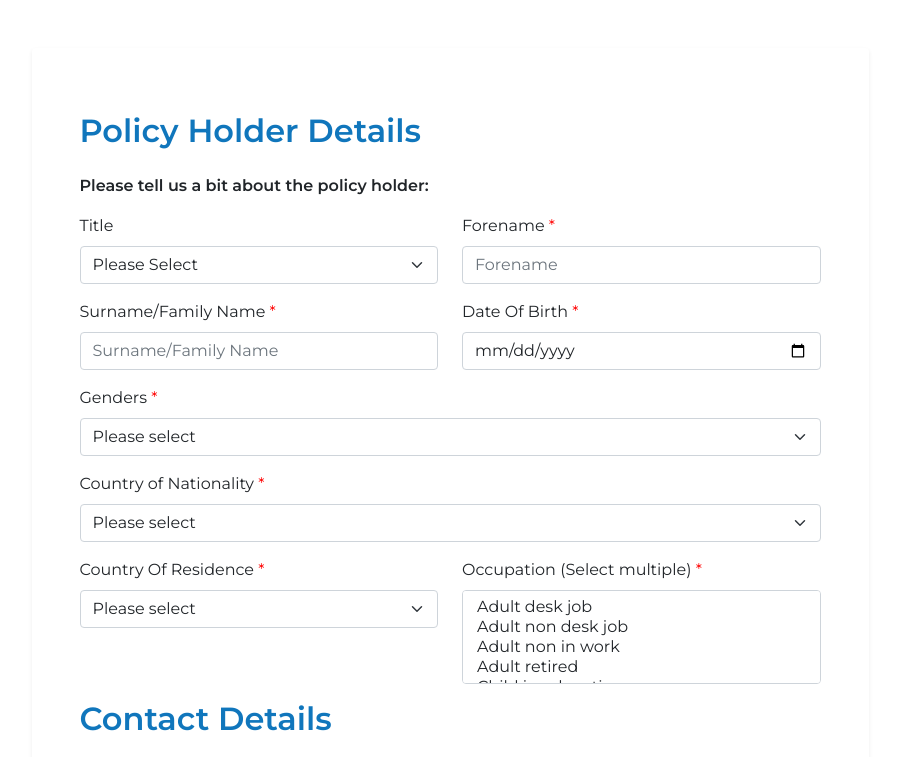
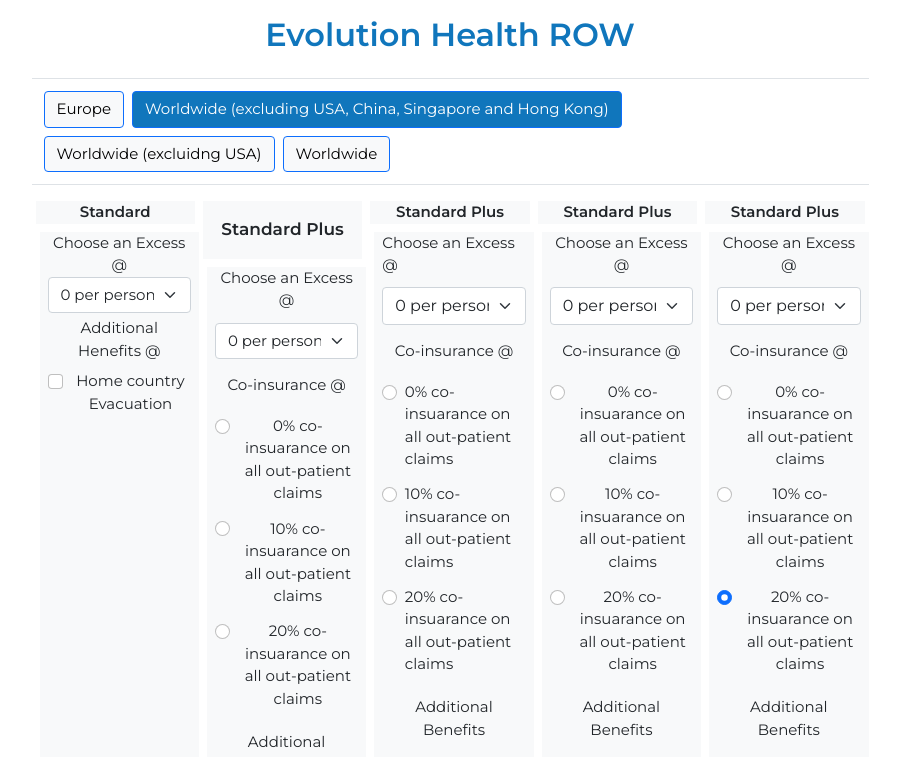
Before and after one commit to ddhiencmc/morgan-vue, a Vue app: page / in a window 1280 px wide. Shown: the top 757 px of the page, without its empty margins (190-1090 px from the left). Built offline with nearby package versions, Linux system fonts and the light colour scheme.

Commit message:
update EvolutionMatch

```diff
--- a/public/assets/custom-style.css
+++ b/public/assets/custom-style.css
@@ -13,3 +13,11 @@
 .step-hidden {
   visibility: hidden;
 }
+
+.fs-15px {
+  font-size: 15px !important;
+}
+
+.fs-17px {
+  font-size: 17px !important;
+}
--- a/src/components/SelectQuote/EvolutionHealthPackage.vue
+++ b/src/components/SelectQuote/EvolutionHealthPackage.vue
@@ -7,37 +7,42 @@
       <!-- header -->
       <div class="Form border-top border-bottom">
         <div class="m-2">
-          <button class="btn btn-light border-primary ml-1 m-1">
+          <button class="btn btn-light border-primary ml-1 m-1 fs-15px">
             Europe
           </button>
 
-          <button class="btn btn-primary border-primary m-1">
+          <button class="btn btn-primary border-primary m-1 fs-15px">
             Worldwide (excluding USA, China, Singapore and Hong Kong)
           </button>
 
-          <button class="btn btn-light border-primary m-1">
+          <button class="btn btn-light border-primary m-1 fs-15px">
             Worldwide (excluidng USA)
           </button>
 
-          <button class="btn btn-light border-primary mr-1 m-1">
+          <button class="btn btn-light border-primary mr-1 m-1 fs-15px">
             Worldwide
           </button>
         </div>
       </div>
 
-      <div class="d-flex justify-content-between">
+      <div class="d-flex justify-content-between fs-15px">
         <!-- package -->
         <div class="mx-1 w-20">
           <!-- title -->
-          <div class="container bg-light mt-3 mb-2 text-center">
+          <div class="container bg-light mt-3 mb-2 text-center ">
             <strong>Standard</strong>
           </div>
 
           <!-- body -->
-          <div class="container bg-light m-1 text-center px-2 h-100 d-flex flex-column justify-content-between pb-3">
+          <div
+            class="container bg-light m-1 text-center px-2 h-100 d-flex flex-column justify-content-between pb-3"
+          >
             <div>
               <div>Choose an Excess @</div>
-                <select class="form-select mb-2" aria-label="Default select example">
+              <select
+                class="form-select mb-1 fs-15px"
+                aria-label="Default select example"
+              >
                 <option selected>0 per person per</option>
                 <option value="1">One</option>
                 <option value="2">Two</option>
@@ -47,7 +52,12 @@
               <div class="mb-2">Additional Henefits @</div>
 
               <div class="form-check">
-                      <input class="form-check-input" type="checkbox" value="" id="flexCheckDefault">
+                <input
+                  class="form-check-input"
+                  type="checkbox"
+                  value=""
+                  id="flexCheckDefault"
+                />
                 <label class="form-check-label" for="flexCheckDefault">
                   Home country Evacuation
                 </label>
@@ -69,15 +79,20 @@
         <!-- package -->
         <div class="mx-1 w-20">
           <!-- title -->
-            <div class="container bg-light mt-3 mb-2 text-center">
+          <div class="container bg-light py-3 mt-3 mb-2 text-center fs-17px ">
             <strong>Standard Plus</strong>
           </div>
 
           <!-- body -->
-            <div class="container bg-light m-1 text-center px-2 h-100 d-flex flex-column justify-content-between pb-3">
-                <div>Choose an Excess @ </div>
+          <div
+            class="container bg-light m-1 text-center px-2 h-100 d-flex flex-column justify-content-between pb-3"
+          >
+            <div>Choose an Excess @</div>
 
-                <select class="form-select mb-1" aria-label="Default select example">
+            <select
+              class="form-select mb-1 fs-15px"
+              aria-label="Default select example"
+            >
               <option selected>0 per person per</option>
               <option value="1">One</option>
               <option value="2">Two</option>
@@ -88,33 +103,141 @@
 
             <!-- radio -->
             <div class="form-check">
-                    <input class="form-check-input" type="radio" name="flexRadioDefault" id="flexRadioDefault1">
+              <input
+                class="form-check-input"
+                type="radio"
+                name="flexRadioDefault"
+                id="flexRadioDefault1"
+              />
               <label class="form-check-label" for="flexRadioDefault1">
-                      0% co-insuarance  on all out-patient claims
+                0% co-insuarance on all out-patient claims
               </label>
             </div>
             <div class="form-check">
-                    <input class="form-check-input" type="radio" name="flexRadioDefault" id="flexRadioDefault2" checked>
+              <input
+                class="form-check-input"
+                type="radio"
+                name="flexRadioDefault"
+                id="flexRadioDefault2"
+                checked
+              />
               <label class="form-check-label" for="flexRadioDefault2">
-                        10% co-insuarance  on all out-patient claims
+                10% co-insuarance on all out-patient claims
               </label>
             </div>
             <div class="form-check">
-                    <input class="form-check-input" type="radio" name="flexRadioDefault" id="flexRadioDefault3" checked>
+              <input
+                class="form-check-input"
+                type="radio"
+                name="flexRadioDefault"
+                id="flexRadioDefault3"
+                checked
+              />
               <label class="form-check-label" for="flexRadioDefault3">
-                        20% co-insuarance  on all out-patient claims
+                20% co-insuarance on all out-patient claims
               </label>
             </div>
 
             <div class="my-2 text-center">Additional Benefits</div>
 
             <div class="form-check">
-                    <input class="form-check-input" type="checkbox" value="" id="flexCheckDefault">
+              <input
+                class="form-check-input"
+                type="checkbox"
+                value=""
+                id="flexCheckDefault"
+              />
               <label class="form-check-label" for="flexCheckDefault">
                 Home country Evacuation
               </label>
             </div>
 
+            <!-- body3 -->
+            <select class="form-select" aria-label="Default select example">
+              <option selected>Select package</option>
+              <option value="1">Monthly: 174.68$</option>
+              <option value="2">Quarterly: 509.48$</option>
+              <option value="3">Semi-Annual: 1009.26$</option>
+              <option value="4">Annual: 1940.88$</option>
+            </select>
+          </div>
+        </div>
+
+        <!-- package -->
+        <div class="mx-1 w-20">
+          <!-- title -->
+          <div class="container bg-light mt-3 mb-2 text-center">
+            <strong class="">Standard Plus</strong>
+          </div>
+
+          <!-- body -->
+          <div
+            class="container bg-light m-1 px-2 h-100 d-flex flex-column justify-content-between pb-3"
+          >
+            <div>Choose an Excess @</div>
+
+            <select
+              class="form-select mb-1"
+              aria-label="Default select example"
+            >
+              <option selected>0 per person per</option>
+              <option value="1">One</option>
+              <option value="2">Two</option>
+              <option value="3">Three</option>
+            </select>
+
+            <div class="mb-2 text-center">Co-insurance @</div>
+
+            <!-- radio -->
+            <div class="form-check">
+              <input
+                class="form-check-input"
+                type="radio"
+                name="flexRadioDefault"
+                id="flexRadioDefault1"
+              />
+              <label class="form-check-label" for="flexRadioDefault1">
+                0% co-insuarance on all out-patient claims
+              </label>
+            </div>
+            <div class="form-check">
+              <input
+                class="form-check-input"
+                type="radio"
+                name="flexRadioDefault"
+                id="flexRadioDefault2"
+                checked
+              />
+              <label class="form-check-label" for="flexRadioDefault2">
+                10% co-insuarance on all out-patient claims
+              </label>
+            </div>
+            <div class="form-check">
+              <input
+                class="form-check-input"
+                type="radio"
+                name="flexRadioDefault"
+                id="flexRadioDefault3"
+                checked
+              />
+              <label class="form-check-label" for="flexRadioDefault3">
+                20% co-insuarance on all out-patient claims
+              </label>
+            </div>
+
+            <div class="my-2 text-center">Additional Benefits</div>
+
+            <div class="form-check">
+              <input
+                class="form-check-input"
+                type="checkbox"
+                value=""
+                id="flexCheckDefault"
+              />
+              <label class="form-check-label" for="flexCheckDefault">
+                Home country Evacuation
+              </label>
+            </div>
 
             <!-- body3 -->
             <select class="form-select" aria-label="Default select example">
@@ -135,10 +258,15 @@
           </div>
 
           <!-- body -->
-            <div class="container bg-light m-1 text-center px-2 h-100 d-flex flex-column justify-content-between pb-3">
+          <div
+            class="container bg-light m-1 text-center px-2 h-100 d-flex flex-column justify-content-between pb-3"
+          >
             <div>Choose an Excess @</div>
 
-                <select class="form-select mb-1" aria-label="Default select example">
+            <select
+              class="form-select mb-1"
+              aria-label="Default select example"
+            >
               <option selected>0 per person per</option>
               <option value="1">One</option>
               <option value="2">Two</option>
@@ -149,33 +277,54 @@
 
             <!-- radio -->
             <div class="form-check">
-                    <input class="form-check-input" type="radio" name="flexRadioDefault" id="flexRadioDefault1">
+              <input
+                class="form-check-input"
+                type="radio"
+                name="flexRadioDefault"
+                id="flexRadioDefault1"
+              />
               <label class="form-check-label" for="flexRadioDefault1">
-                      0% co-insuarance  on all out-patient claims
+                0% co-insuarance on all out-patient claims
               </label>
             </div>
             <div class="form-check">
-                    <input class="form-check-input" type="radio" name="flexRadioDefault" id="flexRadioDefault2" checked>
+              <input
+                class="form-check-input"
+                type="radio"
+                name="flexRadioDefault"
+                id="flexRadioDefault2"
+                checked
+              />
               <label class="form-check-label" for="flexRadioDefault2">
-                        10% co-insuarance  on all out-patient claims
+                10% co-insuarance on all out-patient claims
               </label>
             </div>
             <div class="form-check">
-                    <input class="form-check-input" type="radio" name="flexRadioDefault" id="flexRadioDefault3" checked>
+              <input
+                class="form-check-input"
+                type="radio"
+                name="flexRadioDefault"
+                id="flexRadioDefault3"
+                checked
+              />
               <label class="form-check-label" for="flexRadioDefault3">
-                        20% co-insuarance  on all out-patient claims
+                20% co-insuarance on all out-patient claims
               </label>
             </div>
 
             <div class="my-2 text-center">Additional Benefits</div>
 
             <div class="form-check">
-                    <input class="form-check-input" type="checkbox" value="" id="flexCheckDefault">
+              <input
+                class="form-check-input"
+                type="checkbox"
+                value=""
+                id="flexCheckDefault"
+              />
               <label class="form-check-label" for="flexCheckDefault">
                 Home country Evacuation
               </label>
             </div>
-
 
             <!-- body3 -->
             <select class="form-select" aria-label="Default select example">
@@ -196,10 +345,15 @@
           </div>
 
           <!-- body -->
-            <div class="container bg-light m-1 text-center px-2 h-100 d-flex flex-column justify-content-between pb-3">
-                <div>Choose an Excess @ </div>
+          <div
+            class="container bg-light m-1 text-center px-2 h-100 d-flex flex-column justify-content-between pb-3"
+          >
+            <div>Choose an Excess @</div>
 
-                <select class="form-select mb-1" aria-label="Default select example">
+            <select
+              class="form-select mb-1"
+              aria-label="Default select example"
+            >
               <option selected>0 per person per</option>
               <option value="1">One</option>
               <option value="2">Two</option>
@@ -210,33 +364,54 @@
 
             <!-- radio -->
             <div class="form-check">
-                    <input class="form-check-input" type="radio" name="flexRadioDefault" id="flexRadioDefault1">
+              <input
+                class="form-check-input"
+                type="radio"
+                name="flexRadioDefault"
+                id="flexRadioDefault1"
+              />
               <label class="form-check-label" for="flexRadioDefault1">
-                      0% co-insuarance  on all out-patient claims
+                0% co-insuarance on all out-patient claims
               </label>
             </div>
             <div class="form-check">
-                    <input class="form-check-input" type="radio" name="flexRadioDefault" id="flexRadioDefault2" checked>
+              <input
+                class="form-check-input"
+                type="radio"
+                name="flexRadioDefault"
+                id="flexRadioDefault2"
+                checked
+              />
               <label class="form-check-label" for="flexRadioDefault2">
-                        10% co-insuarance  on all out-patient claims
+                10% co-insuarance on all out-patient claims
               </label>
             </div>
             <div class="form-check">
-                    <input class="form-check-input" type="radio" name="flexRadioDefault" id="flexRadioDefault3" checked>
+              <input
+                class="form-check-input"
+                type="radio"
+                name="flexRadioDefault"
+                id="flexRadioDefault3"
+                checked
+              />
               <label class="form-check-label" for="flexRadioDefault3">
-                        20% co-insuarance  on all out-patient claims
+                20% co-insuarance on all out-patient claims
               </label>
             </div>
 
             <div class="my-2 text-center">Additional Benefits</div>
 
             <div class="form-check">
-                    <input class="form-check-input" type="checkbox" value="" id="flexCheckDefault">
+              <input
+                class="form-check-input"
+                type="checkbox"
+                value=""
+                id="flexCheckDefault"
+              />
               <label class="form-check-label" for="flexCheckDefault">
                 Home country Evacuation
               </label>
             </div>
-
 
             <!-- body3 -->
             <select class="form-select" aria-label="Default select example">
@@ -248,68 +423,6 @@
             </select>
           </div>
         </div>
-
-        <!-- package -->
-        <div class="mx-1 w-20">
-          <!-- title -->
-          <div class="container bg-light mt-3 mb-2 text-center">
-            <strong>Standard Plus</strong>
-          </div>
-
-          <!-- body -->
-          <div class="container bg-light m-1 text-center px-2 h-100 d-flex flex-column justify-content-between pb-3">
-              <div>Choose an Excess @ </div>
-
-              <select class="form-select mb-1" aria-label="Default select example">
-                <option selected>0 per person per</option>
-                <option value="1">One</option>
-                <option value="2">Two</option>
-                <option value="3">Three</option>
-              </select>
-
-              <div class="mb-2 text-center">Co-insurance @</div>
-
-              <!-- radio -->
-              <div class="form-check">
-                  <input class="form-check-input" type="radio" name="flexRadioDefault" id="flexRadioDefault1">
-                  <label class="form-check-label" for="flexRadioDefault1">
-                    0% co-insuarance  on all out-patient claims
-                  </label>
-                </div>
-                <div class="form-check">
-                  <input class="form-check-input" type="radio" name="flexRadioDefault" id="flexRadioDefault2" checked>
-                  <label class="form-check-label" for="flexRadioDefault2">
-                      10% co-insuarance  on all out-patient claims
-                  </label>
-              </div>
-              <div class="form-check">
-                  <input class="form-check-input" type="radio" name="flexRadioDefault" id="flexRadioDefault3" checked>
-                  <label class="form-check-label" for="flexRadioDefault3">
-                      20% co-insuarance  on all out-patient claims
-                  </label>
-              </div>
-
-              <div class="my-2 text-center">Additional Benefits</div>
-
-              <div class="form-check">
-                  <input class="form-check-input" type="checkbox" value="" id="flexCheckDefault">
-                  <label class="form-check-label" for="flexCheckDefault">
-                    Home country Evacuation
-                  </label>
-              </div>
-
-
-              <!-- body3 -->
-              <select class="form-select" aria-label="Default select example">
-                  <option selected>Select package</option>
-                  <option value="1">Monthly: 174.68$</option>
-                  <option value="2">Quarterly: 509.48$</option>
-                  <option value="3">Semi-Annual: 1009.26$</option>
-                  <option value="4">Annual: 1940.88$</option>
-              </select>
-          </div>
-        </div>
-
       </div>
     </div>
   </div>
--- a/src/data/formData.js
+++ b/src/data/formData.js
@@ -3,7 +3,7 @@
 const formData = new Vue({
   data() {
     return {
-      currentStep: 1,
+      currentStep: 2,
       policyHolderDetails: {
         applicationId: 0,
         details: {
```
Lines whose indentation alone changed are shown as unchanged.
